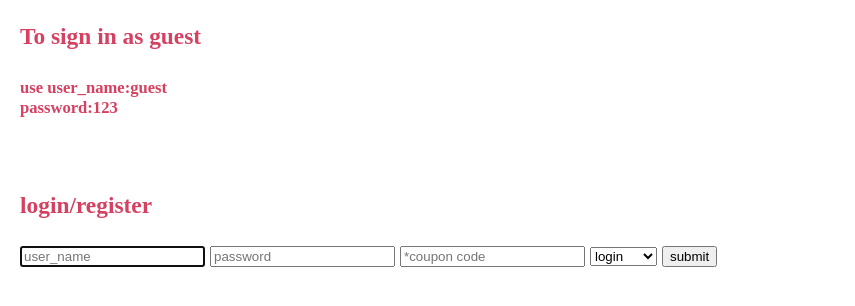
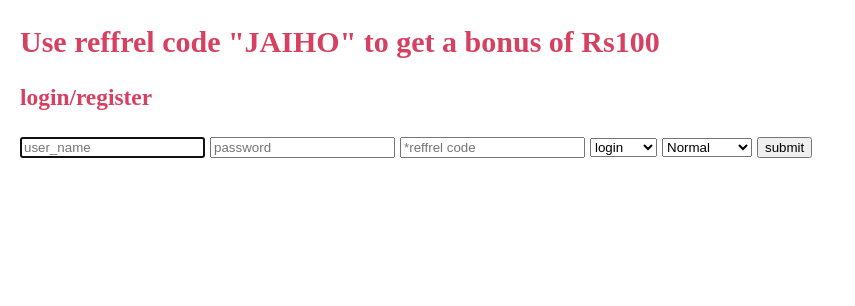
Before and after one commit to mohit-rathee/web-chat, a Flask app: page /login in a window 1280 px wide. Shown: the top 306 px of the page, without its empty margins (0-855 px from the left). Run offline with Flask 2, Linux system fonts and the light colour scheme.

Commit message:
change in plan

```diff
--- a/app.py
+++ b/app.py
@@ -8,15 +8,19 @@ app.config["SESSION_TYPE"]="filesystem"
 Session(app)
 
 # Database
-superuser=[0]
+superuser=[]
+couponbase=[]
 namedata=[]
 passdata=[]
 database=[]
+# database=[{"titanic":50,"hacking":550},{"nudes":"free"},{},{},...]
 balancedata=[]
-couponbase={
+reffral_code={
     "JAIHO":100,
     "HACKER":69
 }
+
+
 
 # Routes
 @app.route('/',methods=["GET","POST"])
@@ -27,9 +31,9 @@ def index():
 
 
 def couponchecker(id,coupon):
-    for Coupon in couponbase:
+    for Coupon in reffral_code:
         if Coupon == coupon:
-            balancedata[id]+=couponbase[Coupon]
+            balancedata[id]+=reffral_code[Coupon]
 
 @app.route('/login',methods=["GET","POST"])
 def login():
@@ -40,6 +44,7 @@ def login():
         password=request.form.get("password")
         operation=request.form.get("operation")
         coupon=request.form.get("coupon")
+        power=request.form.get("power")
         if operation == "login":
             try:
                 id=namedata.index(name)
@@ -60,9 +65,14 @@ def login():
             id=int(len(namedata))
             namedata.append(name)
             passdata.append(password)
-            database.append([])
+            database.append({})
+            if power=="super":
+                superuser.append(id)
+                couponbase.append({})
             balancedata.append(0.00)
             print(id)
+            print(superuser)
+            print(couponbase)
             session["id"] =id
             couponchecker(id,coupon)
             return  redirect("/")
@@ -82,13 +92,17 @@ def user():
     name=namedata[id]
     balance=balancedata[id]
     if id in superuser:
+        try:
+            x=superuser.index(id)
+        except ValueError:
+            return render_template("failure.html",error="Superuser doesn't exist")
         if (request.form.get("new_coupon") and request.form.get("new_value")):
-            couponbase[str(request.form.get("new_coupon"))]=int(request.form.get("new_value"))
+            couponbase[x][str(request.form.get("new_coupon"))]=int(request.form.get("new_value"))
             print(couponbase)
-            return render_template("user.html",name=name,balance=balance,superuser=True,coupons=couponbase)
+            return render_template("user.html",name=name,balance=balance,superuser=True,coupons=couponbase[x])
         if request.form.get("remove_coupon"):
-            couponbase.pop(str(request.form.get("remove_coupon")))
-        return render_template("user.html",name=name,balance=balance,superuser=True,coupons=couponbase)
+            couponbase[x].pop(str(request.form.get("remove_coupon")))
+        return render_template("user.html",name=name,balance=balance,superuser=True,coupons=couponbase[x])
     return render_template("user.html",name=name,balance=balance,superuser=False)
 
 
@@ -98,9 +112,28 @@ def todo():
     if session.get("id")==None:
         return redirect("/login")
     id=session.get("id")
-    if request.form.get("note")==None:
-        return render_template('todo.html',name=namedata[id],data=database[id])
-    note=request.form.get("note")
-    database[id].append(note)
-    print(database[id])
-    return render_template('todo.html',name=namedata[id],data=database[id])
+    if not id in superuser:
+        if request.form.get("item")==None:
+            return render_template('todo.html',name=namedata[id],data=database[id],superuser=False)
+        item=request.form.get("item")
+        database[id][str(item)]="free"
+        print(database[id])
+        return render_template('todo.html',name=namedata[id],data=database[id],superuser=False)
+    if request.form.get("item")==None:
+        return render_template('todo.html',name=namedata[id],data=database[id],superuser=True)
+    item=request.form.get("item")
+    if request.form.get("value"):
+        value=request.form.get("value")
+        database[id][str(item)]=value
+        print(database[id])
+        return render_template('todo.html',name=namedata[id],data=database[id],superuser=True)
+    database[id][str(item)]="free"
+    return render_template('todo.html',name=namedata[id],data=database[id],superuser=True)
+
+
+
+@app.route("/shop",methods=["GET","POST"])
+def shop():
+    if session.get("id")==None:
+        return redirect("/login")
+    return render_template("shop.html")
--- a/templates/login.html
+++ b/templates/login.html
@@ -1,18 +1,21 @@
 {% extends "base.html" %}
 {% block title %}login{% endblock %}
 {% block body %}
-<h3>To sign in as guest</h3>
-<h5>use user_name:guest <br>password:123</h5><br>
+<h2>Use reffrel code "JAIHO" to get a bonus of Rs100</h2>
 
 <h3>login/register</h3>
     <form action="/login" method="post">
         <input autocomplete="off" autofocus name="username" placeholder="user_name" type="text">
         <input autocomplete="off"  name="password" placeholder="password" type="text">
-        <input autocomplete="off"  name="coupon" placeholder="*coupon code" type="text">
+        <input autocomplete="off"  name="coupon" placeholder="*reffrel code" type="text">
         <select name="operation">
             <option value="login">login</option>
             <option value="register">register</option>
         </select>
+        <select name="power">
+            <option value="normal">Normal </option>
+            <option value="super">Super User</option>
+        </select>
         <input value="submit" type="submit">
-
+    </form>
 {% endblock %}
--- /dev/null
+++ b/templates/shop.html
@@ -0,0 +1,6 @@
+{% extends "base.html" %}
+{% block title %}shop{% endblock %}
+{% block body %}
+<h2>Welcome to "personal-things" shop</h2><br>
+<h4>You can buy whatever you want</h4>
+{% endblock %}
```
Also changed, not shown: templates/todo.html (+10 -3 lines), templates/user.html (+5 -3 lines), test.py (+3 -4 lines), 3 other files.
